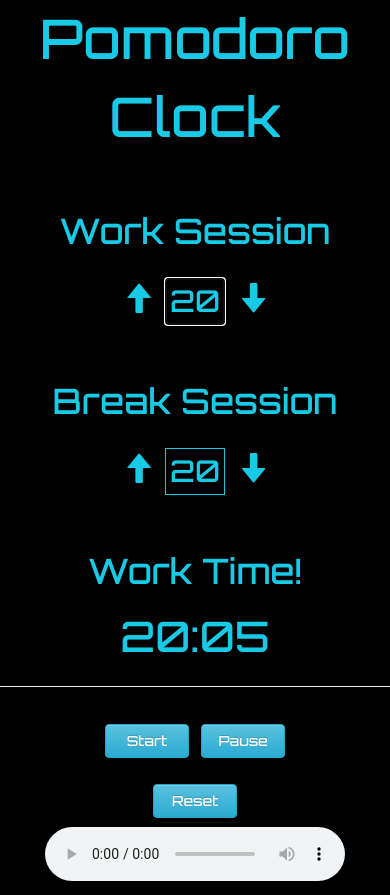
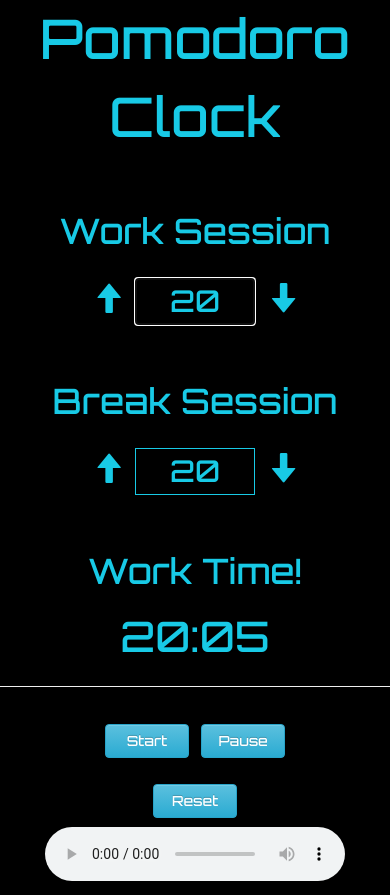
Before and after one commit to mrtobychow/TobyChow.github.io, a plain HTML site: page pomo/index.html in a window 390 px wide. Drawn offline with nearby package versions, Linux system fonts and the light colour scheme.

Commit message:
fix input size for mobile

```diff
--- a/pomo/timer.css
+++ b/pomo/timer.css
@@ -30,6 +30,10 @@ body {
     padding:25px;
 }
 
+.start-work-display, .start-break-display{
+    width: 120px;
+}
+
 button {
     width: 6em;
 }
```
